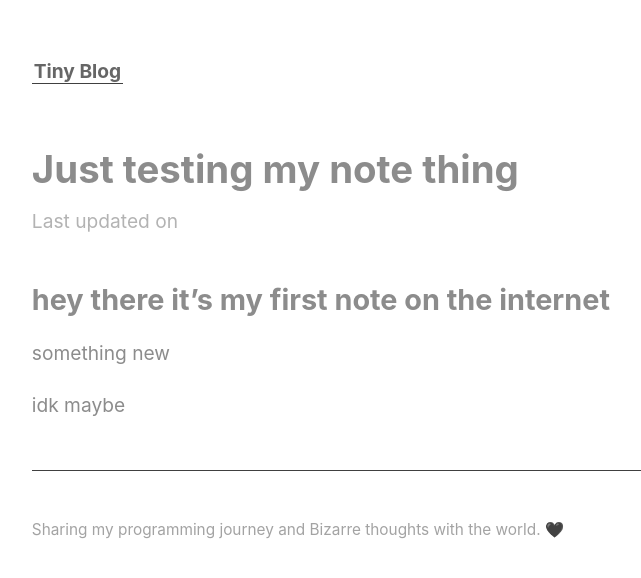
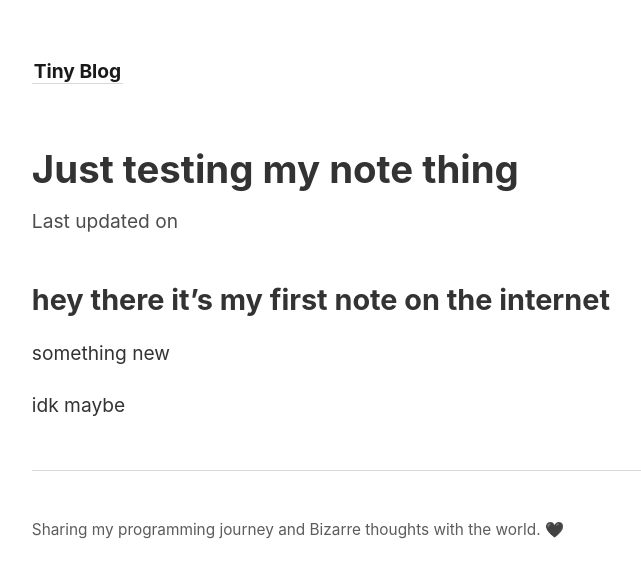
Before and after one commit to karim-ayman1/space-garden, a Jekyll site: the page built from _notes/just testing my note thing.md, in a window 1280 px wide. Shown: the top 578 px of the page, without its empty margins (45-686 px from the left). Built offline with Jekyll 4.4.1, drawn with Linux system fonts in a browser that asks for light colours.

Commit message:
vault backup: 2023-06-01 03:03:44

```diff
--- a/_sass/_style.scss
+++ b/_sass/_style.scss
@@ -1,9 +1,8 @@
-$color-primary: hsl(0, 0%, 40%);
-$color-text: hsl(0, 0%, 55%);
-$color-subtext: hsl(0, 0%, 70%);
-$color-border: hsl(0, 0%, 25%);
-$color-box-background: mix($color-primary, black, 4%);
-
+$color-primary: hsl(0, 0%, 10%);
+$color-text: hsl(0, 0%, 20%);
+$color-subtext: hsl(0, 0%, 30%);
+$color-border: hsl(0, 0%, 85%);
+$color-box-background: mix($color-primary, white, 4%);
 $border-radius: 8px;
 $font-family: -apple-system, BlinkMacSystemFont, Segoe UI, Helvetica, Arial,
   sans-serif, Apple Color Emoji, Segoe UI Emoji, Segoe UI Symbol;
```
